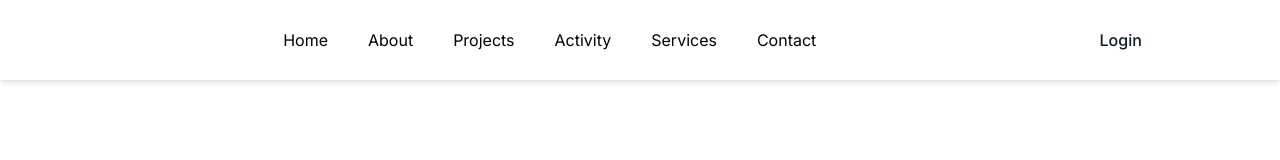
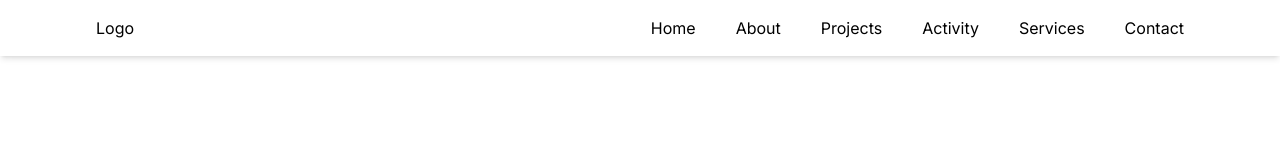
Before and after one commit to masumbillah360/awesome-portfolio, a Next.js app: page / in a window 1280 px wide. Shown: the top 160 px of the page. Built offline with nearby package versions, Linux system fonts and the light colour scheme.

Commit message:
updated nav

```diff
--- a/app/page.tsx
+++ b/app/page.tsx
@@ -1,4 +1,3 @@
-import Image from "next/image";
 import Hero from "./src/section/Hero";
 import About from "./src/section/About";
 import Activity from "./src/section/Activity";
@@ -8,7 +7,7 @@ import Projects from "./src/section/Projects";
 
 export default function Home() {
   return (
-    <main className="p-24">
+    <main className="lg:p-24">
       <Hero />
       <About />
       <Projects />
--- a/app/src/components/Nav/index.tsx
+++ b/app/src/components/Nav/index.tsx
@@ -90,20 +90,17 @@ const Navbar = () => {
 
 
   return (
-    <header className="py-4 lg:py-4 bg-white shadow-md !z-[9999] sticky top-0">
-      <div className="sectionPadding | mx-auto">
+    <header className="px-4 lg:px-24 py-4 lg:py-4 bg-white shadow-md !z-[9999] sticky top-0">
+      <div className="mx-auto">
         <div className="flex items-center justify-between">
           <div className="flex-shrink-0 z-20">
-            <Link href="/" className="text-primary_ flex gap-3 items-center">
-              {/* <Logo /> */}
-
+            <Link href="/" className="text-primary flex gap-3 items-center">
+              Logo
             </Link>
           </div>
-
-
           <div className="flex lg:hidden">
             <button
-              className="text-black_"
+              className="text-black"
               type="button"
               onClick={() => setExpanded((prevExpanded) => !prevExpanded)}
               aria-expanded={expanded}
@@ -124,8 +121,6 @@ const Navbar = () => {
               </span>
             </button>
           </div>
-
-
           <div className="hidden lg:flex lg:gap-8 xl:gap-10 lg:items-center lg:justify-center">
             {navLinks.map((link) => (
               <a
@@ -141,40 +136,6 @@ const Navbar = () => {
                 </div>
               </a>
             ))}
-          </div>
-
-
-          <div className="hidden lg:flex lg:items-center lg:justify-end lg:space-x-10">
-            <Link
-              href="#"
-              title=""
-              className="text-base font-medium text-gray-900 transition-all duration-200 rounded  font-pj hover:text-accent "
-            >
-              {" "}
-              Login{" "}
-            </Link>
-
-
-            <Link
-              href="#"
-              title=""
-              className="
-              inline-flex
-              items-center
-              justify-center
-              px-5
-              py-3
-              text-base
-              font-semibold
-              text-white
-              bg-gradient
-              rounded-xl
-              w-full
-                    "
-              role="button"
-            >
-              Sign up
-            </Link>
           </div>
         </div>
 
@@ -206,8 +167,7 @@ const Navbar = () => {
               className="font-medium text-accent text-[20px]  px-5
               py-3  w-full   hover:text-opacity-50 "
             >
-              {" "}
-              Login{" "}
+              Profile
             </Link>
 
 
```
Lines whose indentation alone changed are shown as unchanged.
